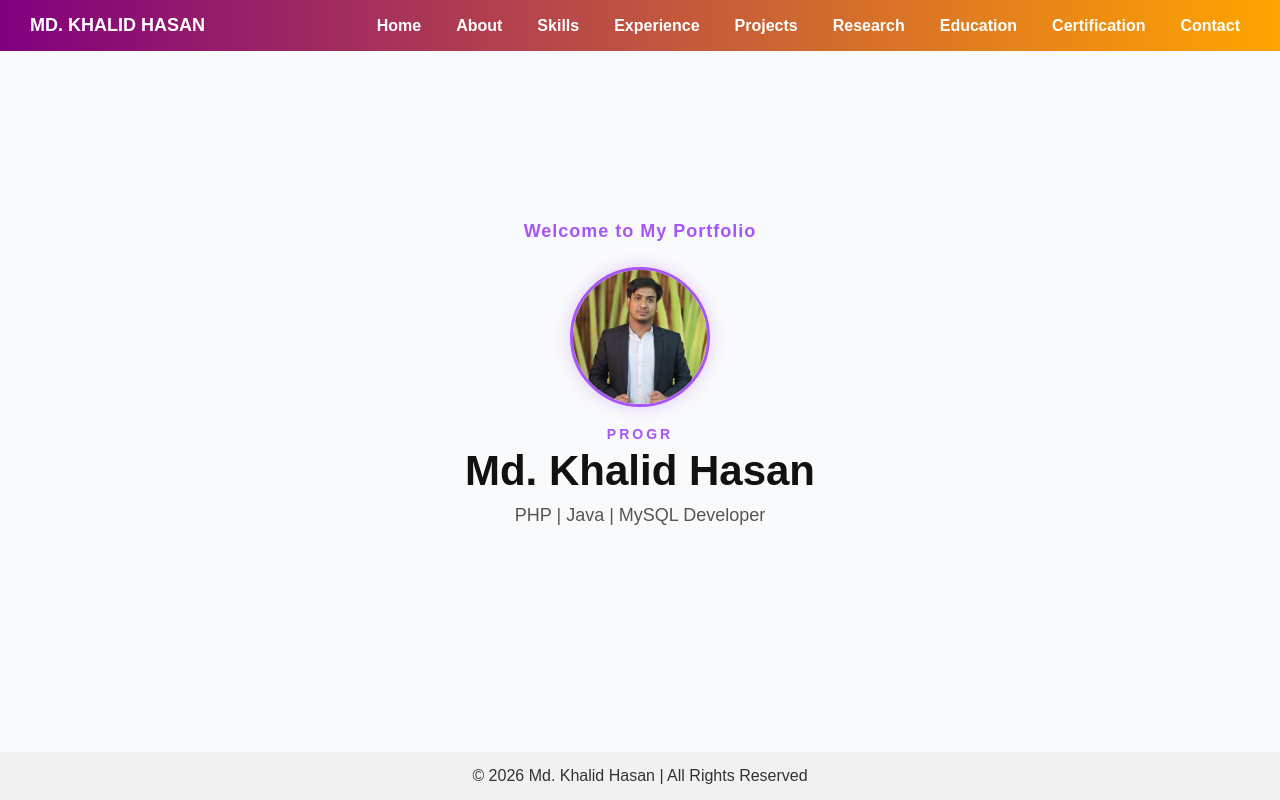
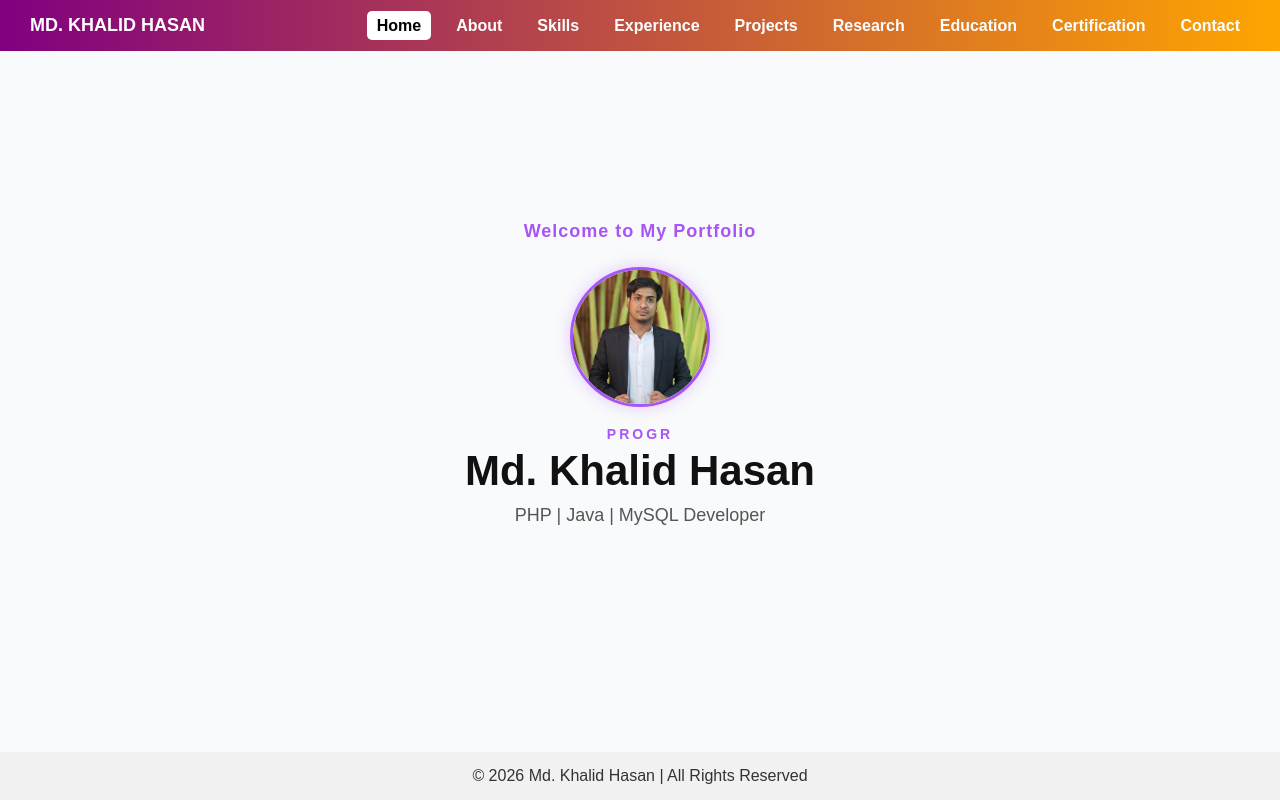
Before and after one commit to khalid67-ux/khalid67-ux.github.io, a plain HTML site: page index.html in a window 1280 px wide. Drawn offline with Linux system fonts and the light colour scheme.

Commit message:
Update index.html

```diff
--- a/index.html
+++ b/index.html
@@ -10,7 +10,7 @@
 <nav>
     <h2 class="logo">MD. KHALID HASAN</h2>
 <ul>
-    <li><a href="index.html">Home</a></li>
+    <li><a href="skills.html" class="active">Home</a></li>
     <li><a href="about.html">About</a></li>
     <li><a href="skills.html">Skills</a></li>
 
```
